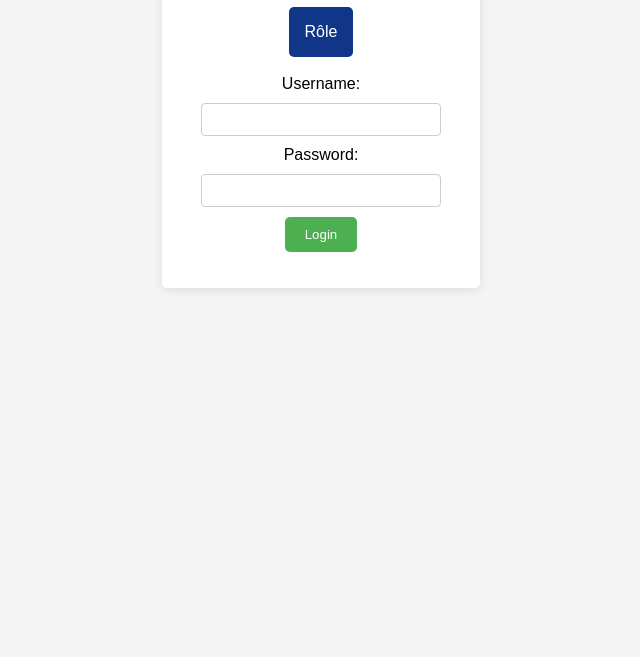
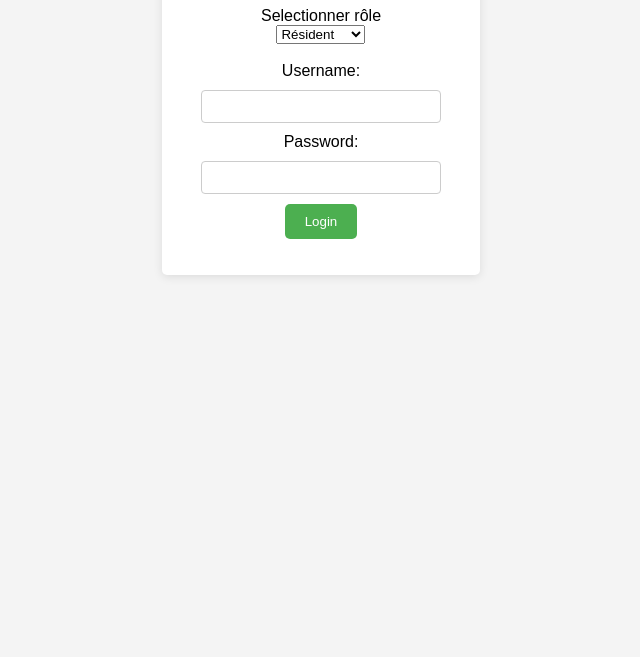
Before and after one commit to Chrisserver/Gr17_IFT2255, a plain HTML site: page htmlPrototype/loginpage.html in a window 1280 px wide. Shown: the part 143-800 px from the top of the page, without its empty margins (319-959 px from the left). Drawn offline with Linux system fonts and the light colour scheme.

Commit message:
Update loginpage.html

```diff
--- a/htmlPrototype/loginpage.html
+++ b/htmlPrototype/loginpage.html
@@ -9,6 +9,13 @@
 <body>
     <div class="login-container">
         <h1>Login</h1>
+        <div class="label" id="utilisateur-label">Selectionner rôle</div>
+        <select name="utils" id="idUtilisateur" onchange="onChangeEvent();"
+            class="select-input">
+            <option value="Resident">Résident</option>
+            <option value="Intervenant">Intervenant</option>
+        </select>
+        <!--
         <div class="dropdown">
           <button class="dropbtn">Rôle</button>
           <div class="dropdown-content">
@@ -16,6 +23,7 @@
             <a href="#">Intervenant</a>
           </div>
         </div>
+        -->
         <br><br>
         <form id="loginForm">
             <label for="username">Username:</label>
```
